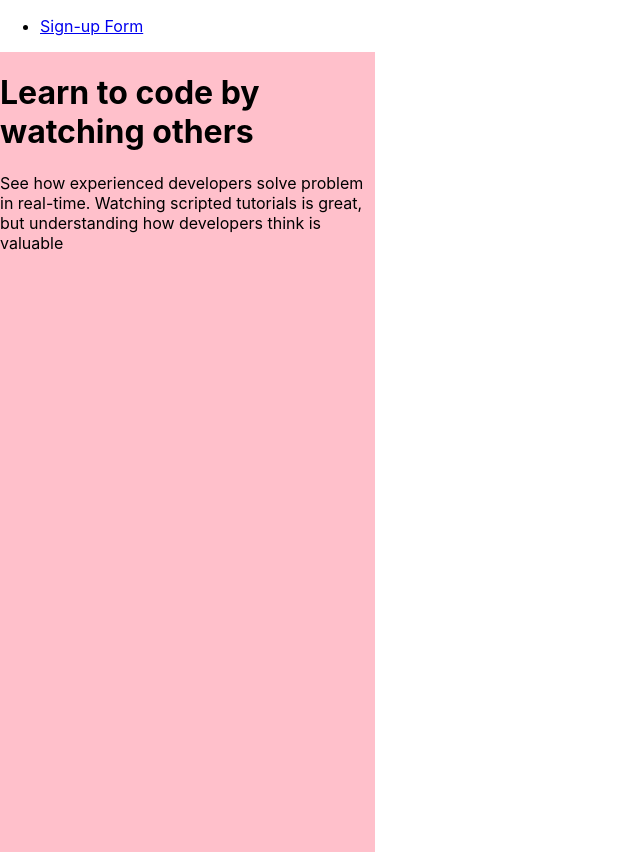
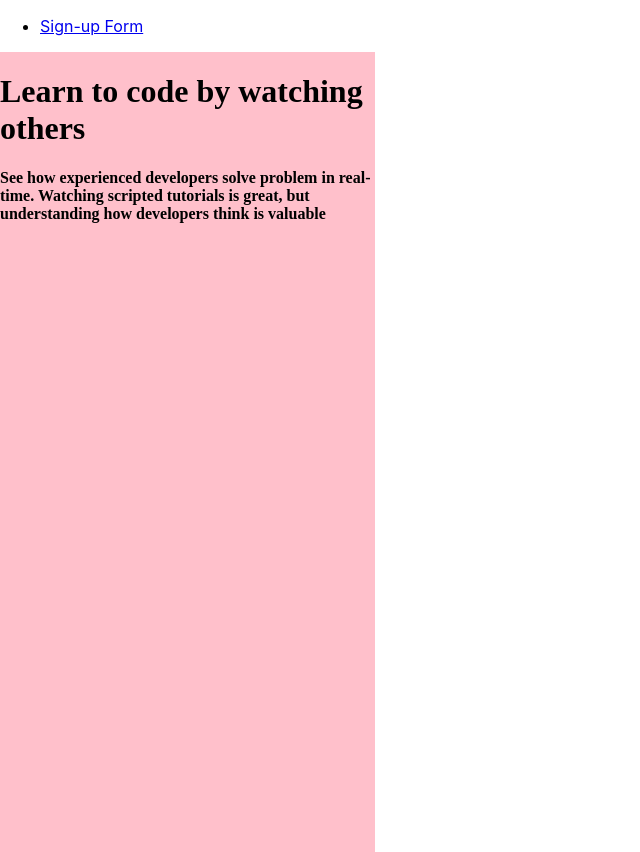
Before and after one commit to TaraTrody/frontend-react-challenges, a React (Create React App) app: page /signup in a window 1280 px wide. Shown: the whole page, without its empty margins (0-640 px from the left). Built offline with nearby package versions, Linux system fonts and the light colour scheme.

Commit message:
Add Title Styles

```diff
--- a/src/sign-up_form/Signup.jsx
+++ b/src/sign-up_form/Signup.jsx
@@ -4,10 +4,14 @@ import styled from "styled-components";
 const Signup = () => {
   return (
     <Container>
-        <TitleText>
-          <h1>Learn to code by watching others</h1>
-          <p>See how experienced developers solve problem in real-time. Watching scripted tutorials is great, but understanding how developers think is valuable</p>
-        </TitleText>
+      <TitleText>
+        <h1>Learn to code by watching others</h1>
+        <p>
+          See how experienced developers solve problem in real-time. Watching
+          scripted tutorials is great, but understanding how developers think is
+          valuable
+        </p>
+      </TitleText>
     </Container>
   );
 };
@@ -23,5 +27,6 @@ const Container = styled.div`
 `;
 
 const TitleText = styled.div`
-
+  font-family: "Poppins";
+  font-weight: 700;
 `;
```
